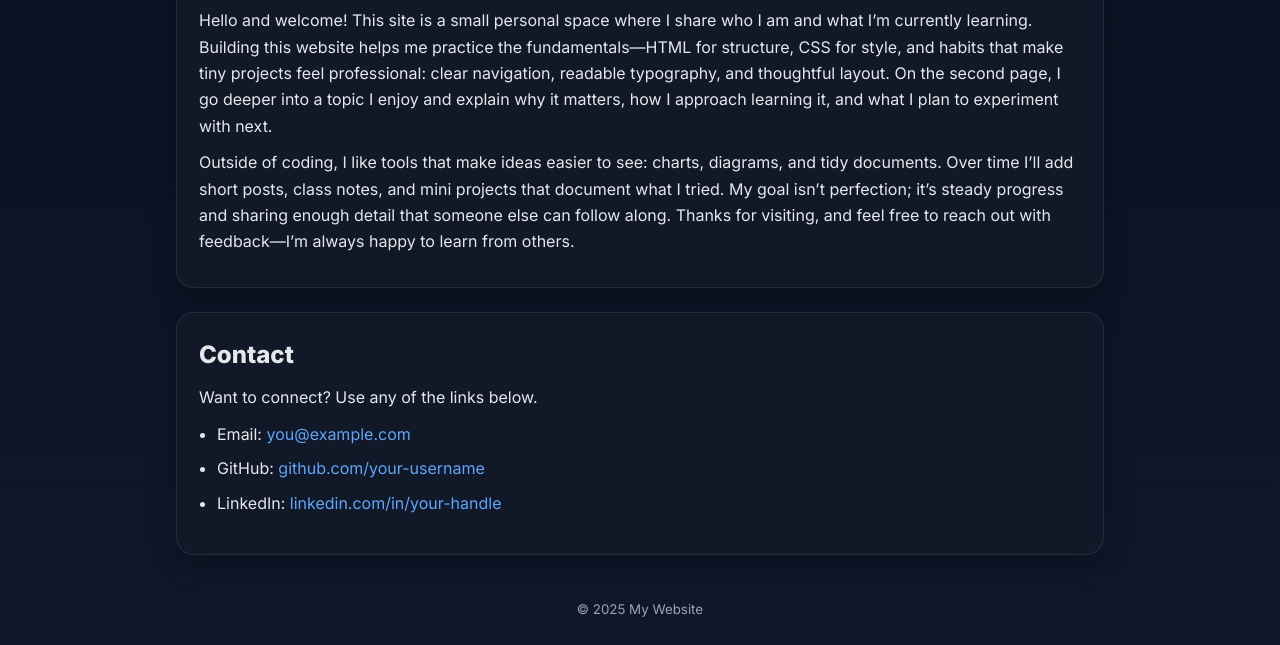
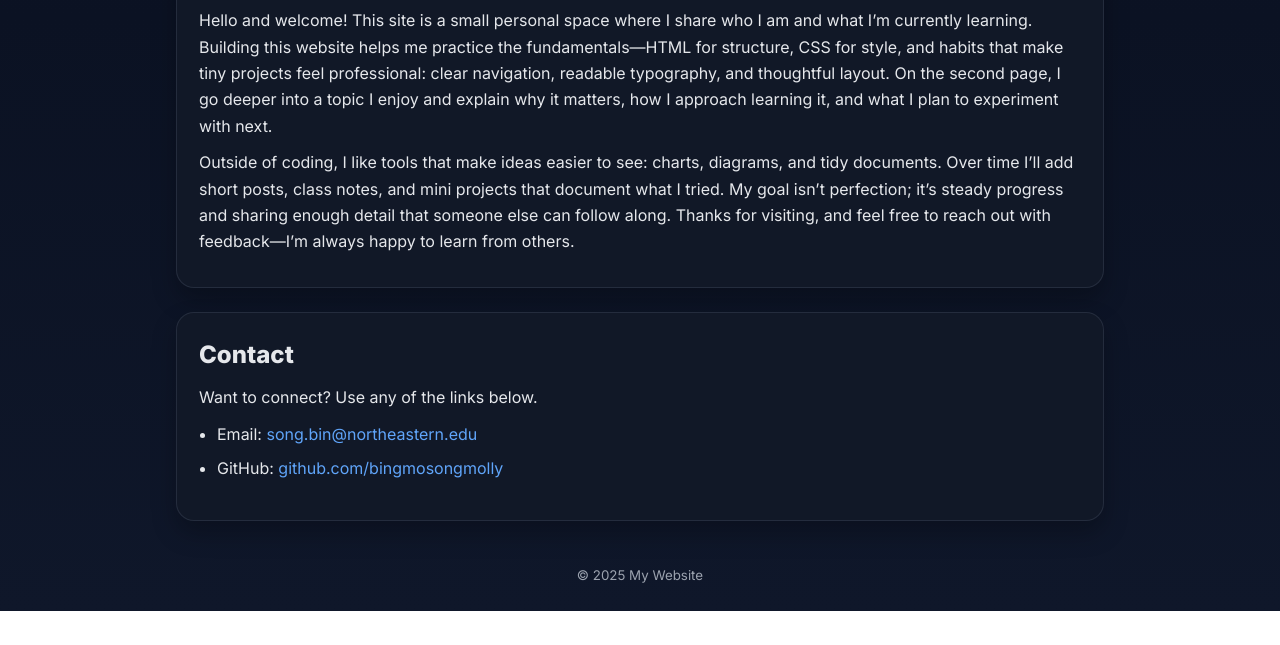
Before and after one commit to bingmosongmolly/Molly-BS-s-nwebsite, a plain HTML site: page index.html in a window 1280 px wide. Shown: the part 576-1221 px from the top of the page. After the commit the page ends 1187 px from the top, so only its background shows below. Drawn offline with Linux system fonts and the light colour scheme.

Commit message:
Update index.html

```diff
--- a/index.html
+++ b/index.html
@@ -45,9 +45,8 @@
       <h2>Contact</h2>
       <p>Want to connect? Use any of the links below.</p>
       <ul class="contact-list">
-        <li>Email: <a href="mailto:you@example.com">you@example.com</a></li>
-        <li>GitHub: <a href="https://github.com/your-username" target="_blank" rel="noopener">github.com/your-username</a></li>
-        <li>LinkedIn: <a href="https://www.linkedin.com/in/your-handle" target="_blank" rel="noopener">linkedin.com/in/your-handle</a></li>
+        <li>Email: <a href="mailto:song.bin@northeastern.edu">song.bin@northeastern.edu</a></li>
+        <li>GitHub: <a href="https://github.com/bingmosongmolly" target="_blank" rel="noopener">github.com/bingmosongmolly</a></li>
       </ul>
     </section>
   </main>
```
